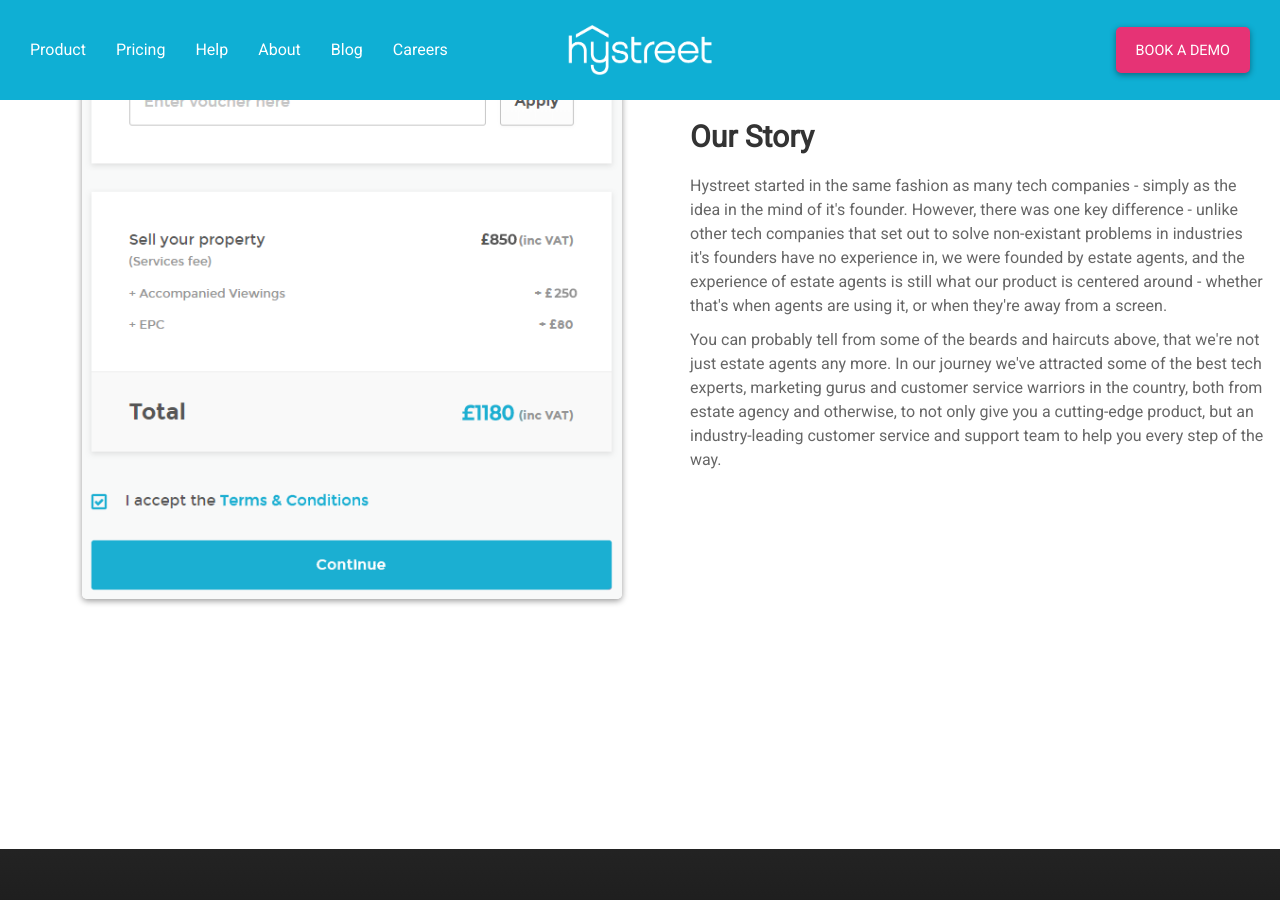
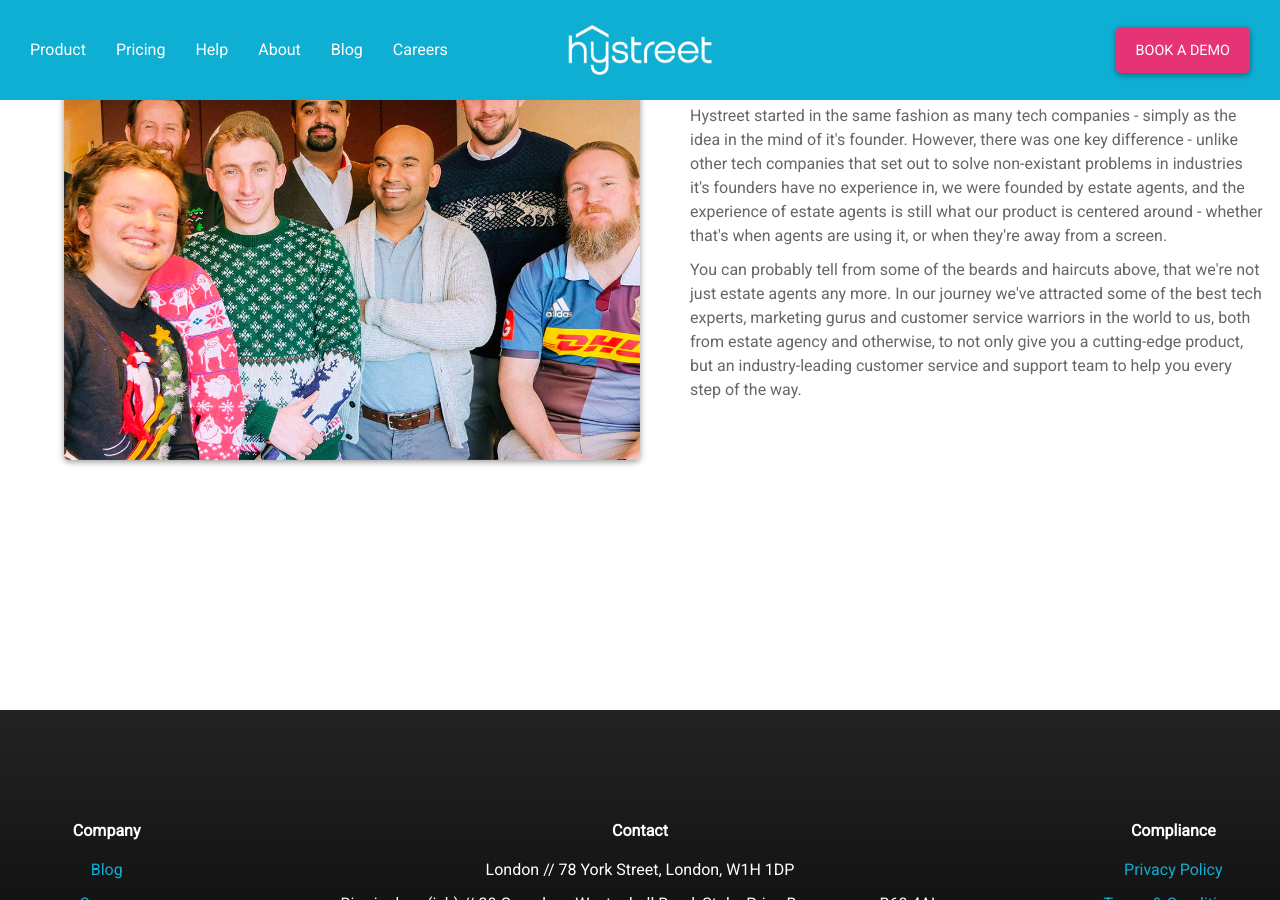
Before and after one commit to hidr/hystreet-marketing-live, a Jekyll site: the page built from about/index.html, in a window 1280 px wide and 900 px high, scrolled down 2061 px. Built offline with Jekyll 4.4.1, drawn with Linux system fonts in a browser that asks for light colours.

Commit message:
Adding team image to about

```diff
--- a/about/index.html
+++ b/about/index.html
@@ -87,7 +87,7 @@
 <div class='full page-content'>
   <div class="row page-content-row">
     <div class="left">
-      <img src="/images/payment.png" alt="reasons to choose hystreet">
+      <img src="/images/team-christmas.jpg" alt="some of the team at christmas time">
     </div>
     <div class="right copy">
       <h2>
@@ -97,7 +97,7 @@
         Hystreet started in the same fashion as many tech companies - simply as the idea in the mind of it's founder. However, there was one key difference - unlike other tech companies that set out to solve non-existant problems in industries it's founders have no experience in, we were founded by estate agents, and the experience of estate agents is still what our product is centered around - whether that's when agents are using it, or when they're away from a screen.
       </p>
       <p>
-        You can probably tell from some of the beards and haircuts above, that we're not just estate agents any more. In our journey we've attracted some of the best tech experts, marketing gurus and customer service warriors in the country, both from estate agency and otherwise, to not only give you a cutting-edge product, but an industry-leading customer service and support team to help you every step of the way.
+        You can probably tell from some of the beards and haircuts above, that we're not just estate agents any more. In our journey we've attracted some of the best tech experts, marketing gurus and customer service warriors in the world to us, both from estate agency and otherwise, to not only give you a cutting-edge product, but an industry-leading customer service and support team to help you every step of the way.
       </p>
     </div>
   </div>
```
Also changed, not shown: images/team-christmas.jpg (added).
